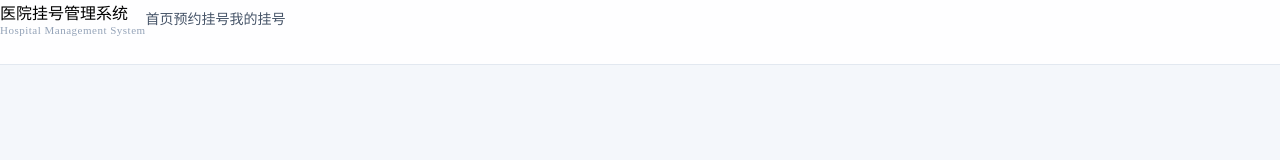
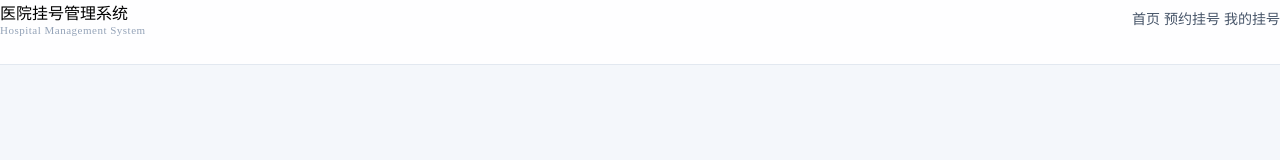
Before and after one commit to tsienbo/HMS, a plain HTML site: page index.html in a window 1280 px wide. Drawn offline with Linux system fonts and the light colour scheme.

Commit message:
updated by `git push.bat`

```diff
--- a/css/style.css
+++ b/css/style.css
@@ -32,6 +32,12 @@ body {
     display: flex;
 
 }
+.wrapper nav {
+    display: flex;
+    gap: 4px;
+    /* 父容器开启 display: flex, `margin‑left: auto` 的含义：左边吃掉全部剩余空间，把自己挤向右边 */
+    margin-left: auto;
+}
 .wrapper button {
     color: #475569;
     font-weight: 500;
--- a/index.html
+++ b/index.html
@@ -15,10 +15,12 @@
                     <small>Hospital Management System</small>
                 </div>
             </div>
+            <nav class="nav">
+                <button id="index">首页</button>
+                <button id="appointment">预约挂号</button>
+                <button id="my_appointments">我的挂号</button>
+            </nav>
 
-            <button id="index">首页</button>
-            <button id="appointment">预约挂号</button>
-            <button id="my_appointments">我的挂号</button>
         </div>
     </div>
 
```
